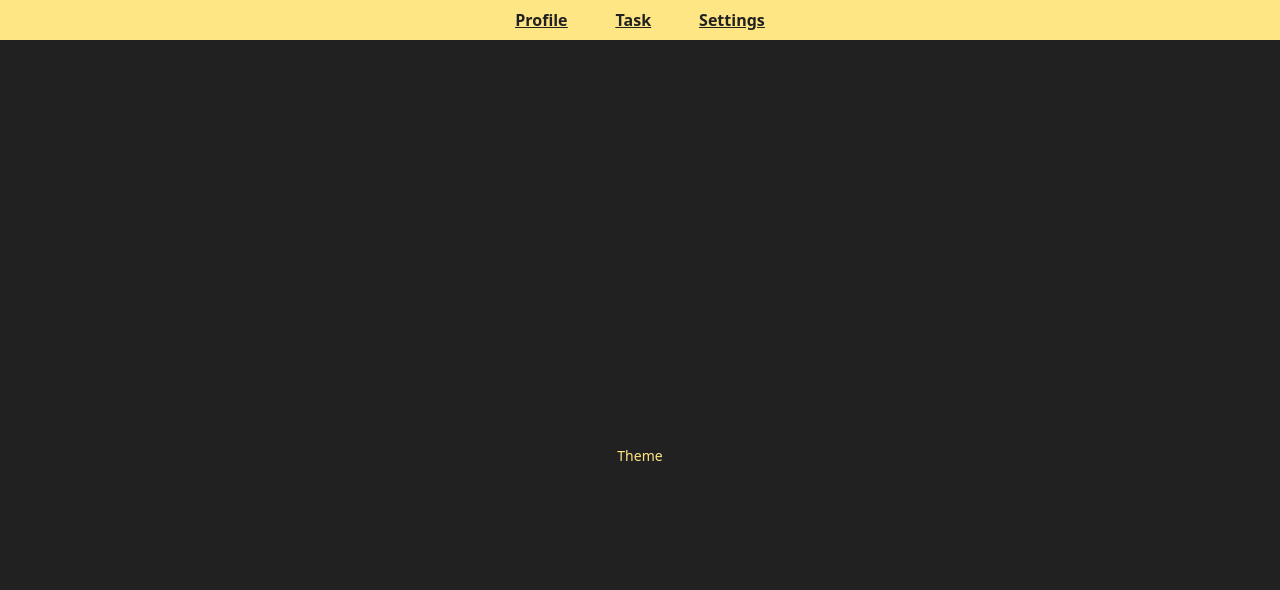
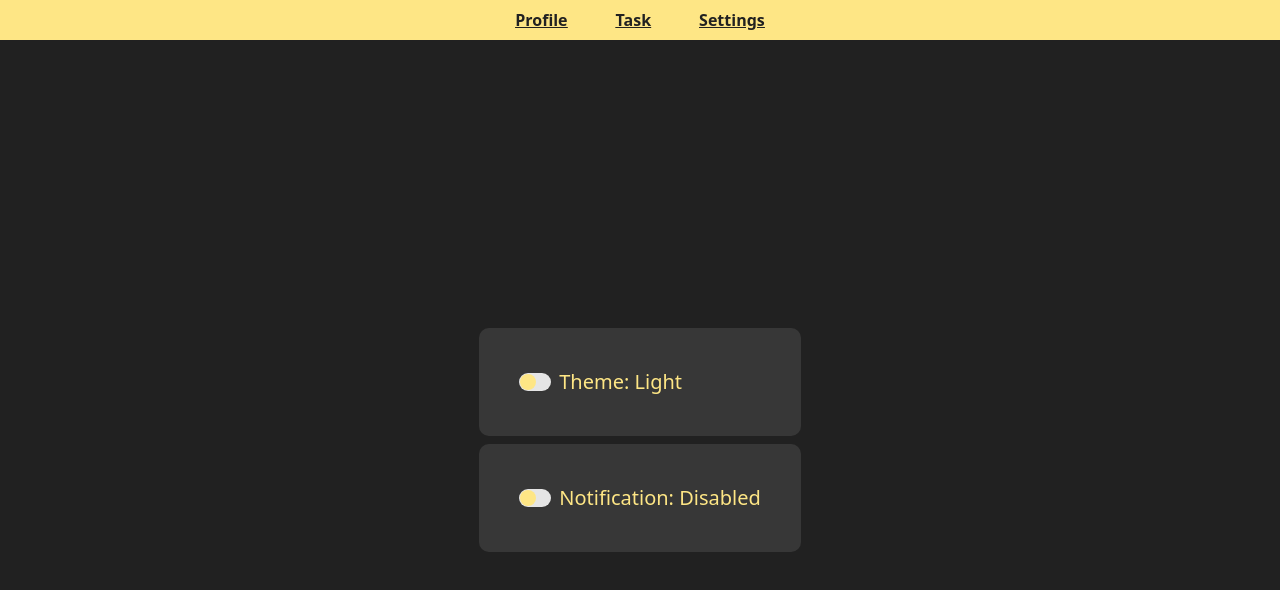
Before and after one commit to rainndev/simple-tanstack-router, a React (Vite) app: page /settings in a window 1280 px wide. Shown: the top 590 px of the page. Built offline with nearby package versions, Linux system fonts and the light colour scheme.

Commit message:
feat: add interactivity switch in settings

```diff
--- a/src/components/ui/switch.tsx
+++ b/src/components/ui/switch.tsx
@@ -1,7 +1,7 @@
-import * as React from "react"
-import * as SwitchPrimitive from "@radix-ui/react-switch"
+import * as React from "react";
+import * as SwitchPrimitive from "@radix-ui/react-switch";
 
-import { cn } from "@/lib/utils"
+import { cn } from "@/lib/utils";
 
 function Switch({
   className,
@@ -19,11 +19,11 @@ function Switch({
       <SwitchPrimitive.Thumb
         data-slot="switch-thumb"
         className={cn(
-          "bg-background dark:data-[state=unchecked]:bg-foreground dark:data-[state=checked]:bg-primary-foreground pointer-events-none block size-4 rounded-full ring-0 transition-transform data-[state=checked]:translate-x-[calc(100%-2px)] data-[state=unchecked]:translate-x-0"
+          "dark:data-[state=unchecked]:bg-foreground dark:data-[state=checked]:bg-primary-foreground pointer-events-none block h-4 w-4  bg-amber-200 rounded-full ring-0 transition-transform data-[state=checked]:translate-x-[calc(100%-2px)] data-[state=unchecked]:translate-x-0"
         )}
       />
     </SwitchPrimitive.Root>
-  )
+  );
 }
 
-export { Switch }
+export { Switch };
--- a/src/routes/settings.tsx
+++ b/src/routes/settings.tsx
@@ -1,16 +1,42 @@
 import { Label } from "@/components/ui/label";
-import { Switch } from "@radix-ui/react-switch";
+import { Switch } from "@/components/ui/switch";
 import { createFileRoute } from "@tanstack/react-router";
+import { useState } from "react";
 
 export const Route = createFileRoute("/settings")({
   component: RouteComponent,
 });
 
 function RouteComponent() {
+  const [darkMode, setDarkMode] = useState(false);
+  const [notificationEnabled, setNotificationEnabled] = useState(false);
+
   return (
-    <div>
-      <Switch id="theme" />
-      <Label htmlFor="theme">Theme</Label>
+    <div className="flex flex-col gap-2">
+      <div className="flex gap-2 rounded-lg items-center bg-white/10 p-10">
+        <Switch
+          checked={darkMode}
+          onCheckedChange={setDarkMode}
+          className="bg-white/10"
+          id="theme"
+        />
+        <Label className="text-xl" htmlFor="theme">
+          Theme: {darkMode ? "Dark" : "Light"}
+        </Label>
+      </div>
+
+      <div className="flex gap-2 rounded-lg items-center bg-white/10 p-10">
+        <Switch
+          checked={notificationEnabled}
+          onCheckedChange={setNotificationEnabled}
+          className="bg-white/10"
+          id="notification"
+        />
+        <Label className="text-xl" htmlFor="notification">
+          Notification:
+          {notificationEnabled ? " Enabled" : " Disabled"}
+        </Label>
+      </div>
     </div>
   );
 }
```
